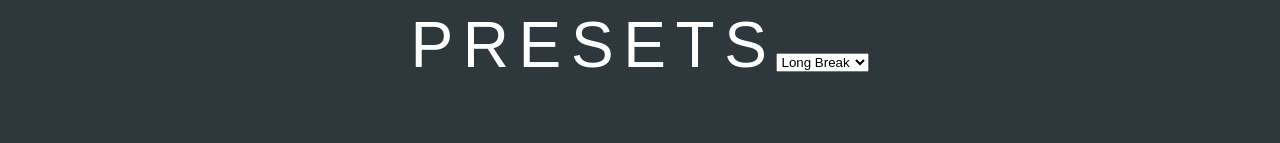
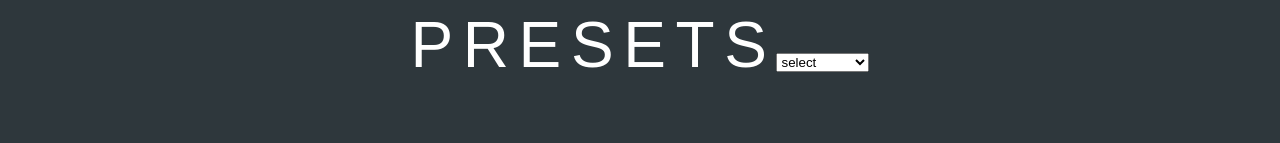
Before and after one commit to acm-sp85/pomodoro-time, a React (Create React App) app in the folder client/: page / in a window 1280 px wide. Both pictures are taken after a click on the element "SETTINGS". Shown: the part 503-646 px from the top of the page. Built offline with nearby package versions, Linux system fonts and the light colour scheme; a web font is replaced by a local one.

Commit message:
added dropdown for presets

```diff
--- a/client/src/components/Settings.js
+++ b/client/src/components/Settings.js
@@ -19,9 +19,17 @@ function Settings(props) {
     }
   };
 
-  const handleChange = (e) => {
-    console.log(parseInt(e.target.value));
+  const handleChangeSound = (e) => {
     props.setSoundNumber(parseInt(e.target.value));
+  };
+  const handleChangePreset = (e) => {
+    if (e.target.value === 'long') {
+      props.setMinutesBreak(15);
+      props.setMinutesPomodoro(45);
+    } else if (e.target.value === 'short') {
+      props.setMinutesBreak(5);
+      props.setMinutesPomodoro(55);
+    }
   };
 
   return (
@@ -45,14 +53,15 @@ function Settings(props) {
         <input type="checkbox"></input>
         <br />
         <label className="buttons-inverted">SOUND</label>
-        <select onChange={handleChange} value={props.soundNumber}>
+        <select onChange={handleChangeSound} value={props.soundNumber}>
           <option value="0">Bell</option>
           <option value="1">Gong</option>
           <option value="2">Duck</option>
         </select>
         <br />
         <label className="buttons-inverted">PRESETS</label>
-        <select>
+        <select onChange={handleChangePreset}>
+          <option value="">select</option>
           <option value="long">Long Break</option>
           <option value="short">Short Break</option>
         </select>
```
